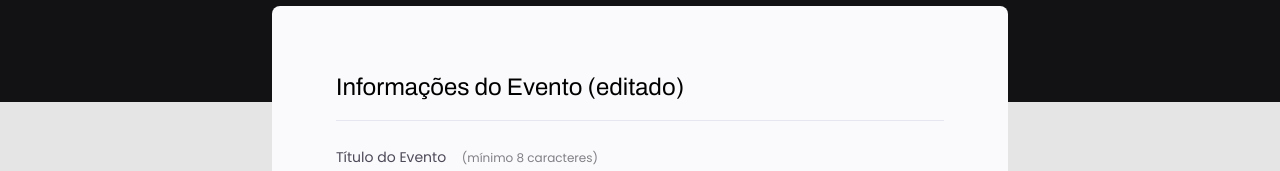
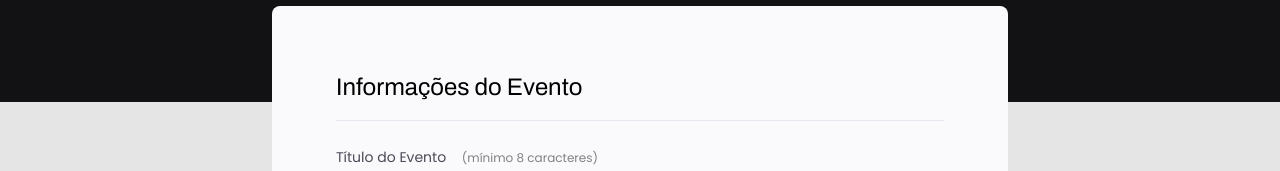
Before and after one commit to Deb-T/Rocketseat-Explorer-Projeto03, a plain HTML site: page index.html in a window 1280 px wide. Shown: the part 266-437 px from the top of the page. Drawn offline with Linux system fonts and the light colour scheme.

Commit message:
remove label de teste

```diff
--- a/index.html
+++ b/index.html
@@ -22,7 +22,7 @@
     <form id="my-form">
       <fieldset>
         <div class="fieldset-wrapper">
-          <legend>Informações do Evento (editado)</legend>
+          <legend>Informações do Evento</legend>
 
           <div class="input-wrapper">
             <label for="event-title">Título do Evento <span>(mínimo 8 caracteres)</span></label>
```
